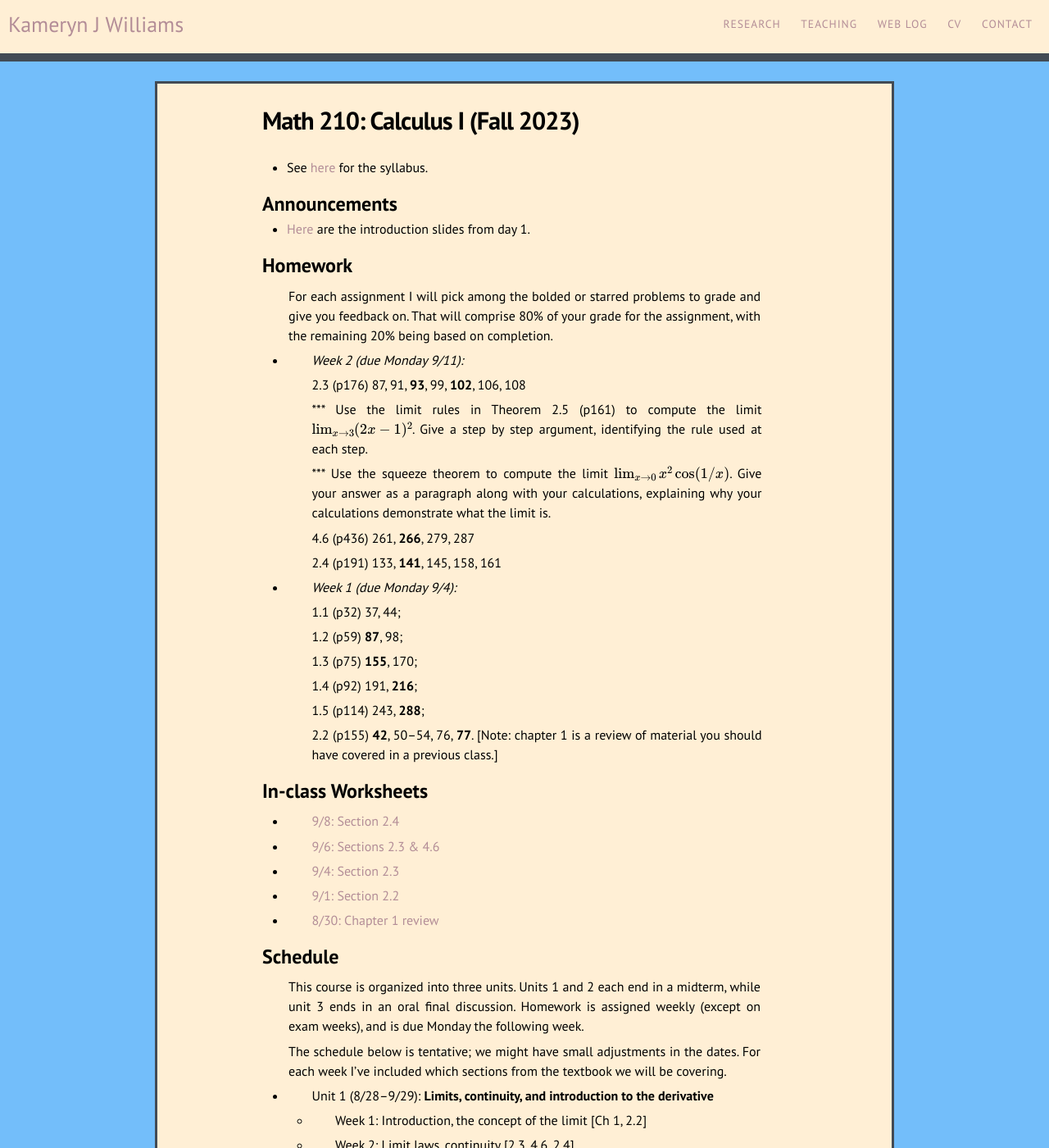
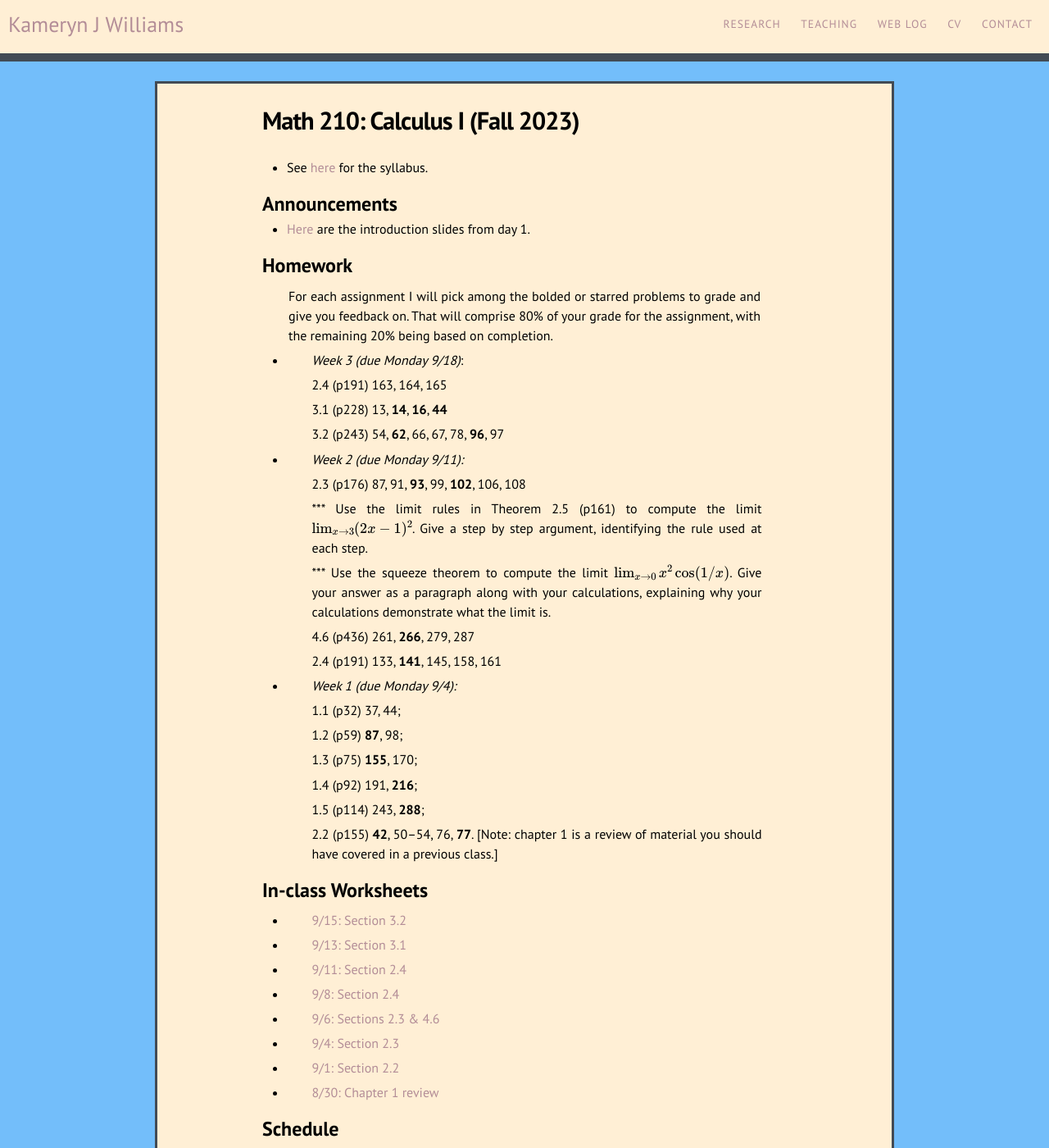
Before and after one commit to kamerynjw/kamerynjw.github.io, a Jekyll site: the page built from teaching/2023/math210.md, in a window 1280 px wide and 1400 px high. Shown: the whole window at 82% size. Built offline with Jekyll 4.4.1, drawn with Linux system fonts in a browser that asks for light colours; nearby versions of some CDN libraries; formulas are drawn with MathJax 3; some of the changed text lies outside the part shown.

Commit message:
210 week3 hw and orksheets

```diff
--- a/teaching/2023/math210.md
+++ b/teaching/2023/math210.md
@@ -16,6 +16,14 @@ Homework
 --------
 
 For each assignment I will pick among the bolded or starred problems to grade and give you feedback on. That will comprise 80% of your grade for the assignment, with the remaining 20% being based on completion.
+
+* *Week 3 (due Monday 9/18)*:
+
+   2.4 (p191) 163, 164, 165
+
+   3.1 (p228) 13, **14**, **16**, **44**
+
+   3.2 (p243) 54, **62**, 66, 67, 78, **96**, 97
 
 * *Week 2 (due Monday 9/11):*
 
@@ -46,6 +54,12 @@ For each assignment I will pick among the bolded or starred problems to grade an
 In-class Worksheets
 --------
 
+* [9/15: Section 3.2](w9-15.pdf)
+
+* [9/13: Section 3.1](w9-13.pdf)
+
+* [9/11: Section 2.4](w9-11.pdf)
+
 * [9/8: Section 2.4](w9-8.pdf)
 
 * [9/6: Sections 2.3 & 4.6](w9-6.pdf)
```
Also changed, not shown: other parts of teaching/2023/math210.md (+1 -1 lines), 3 other files.
